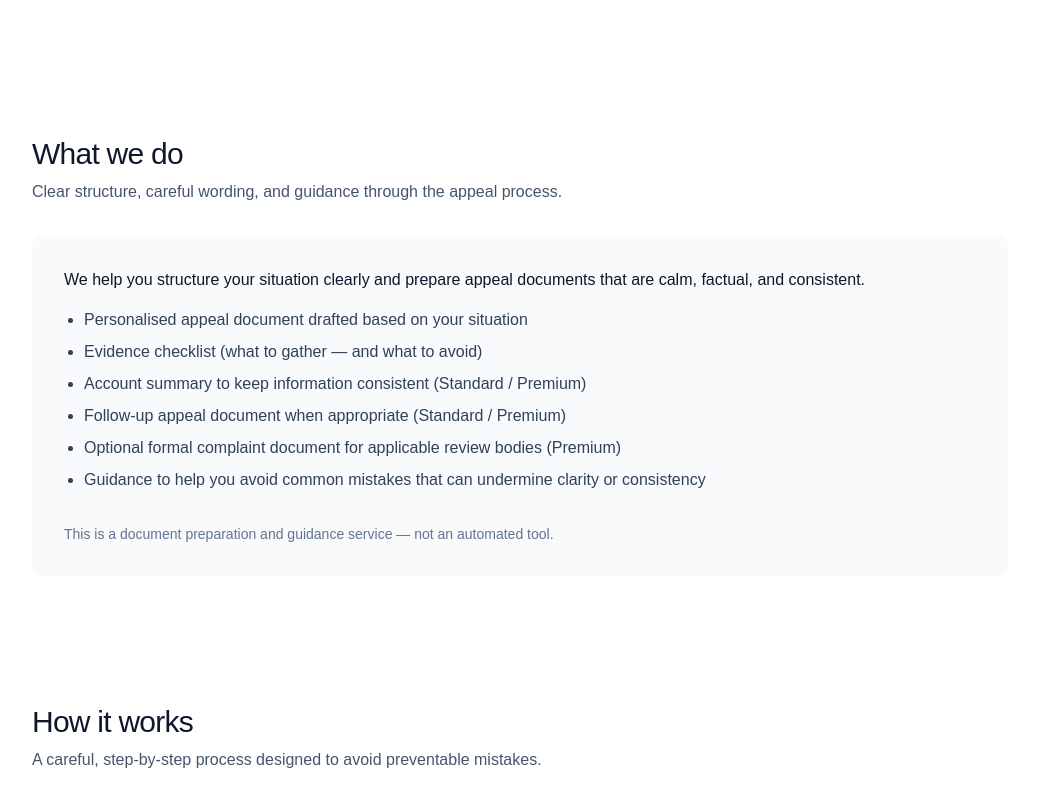
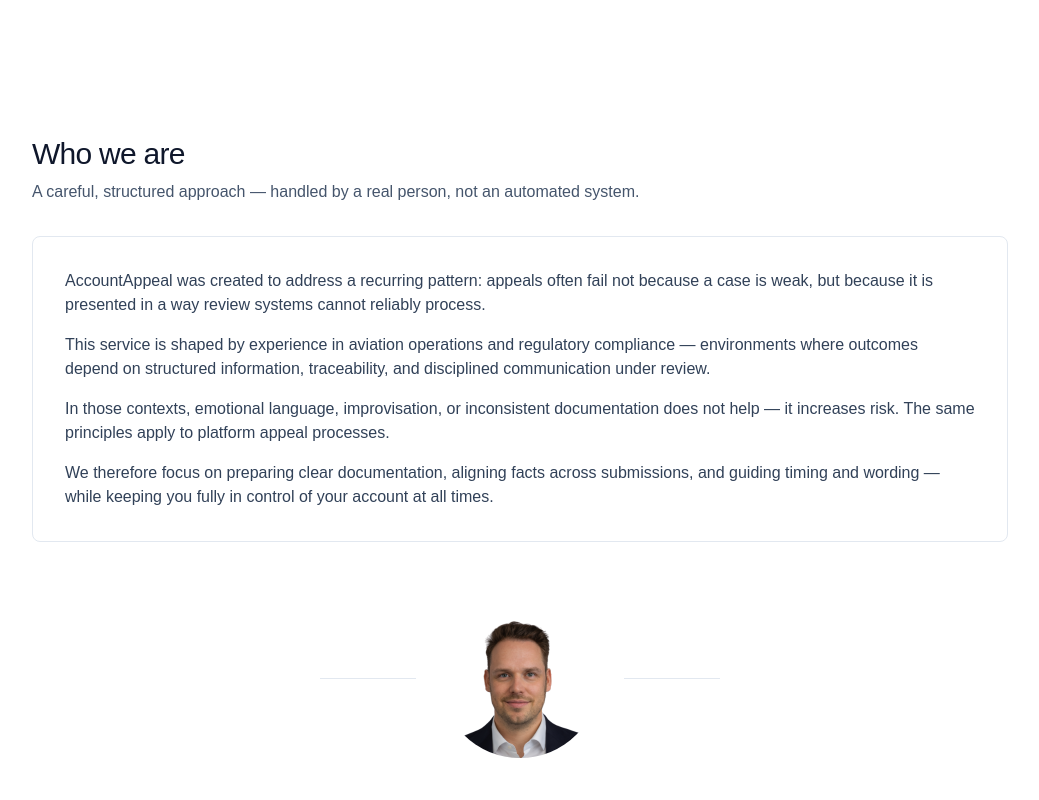
Before and after one commit to jve89/accountappeal, a Next.js app: page / in a window 1280 px wide. Shown: the part 760-1560 px from the top of the page, without its empty margins (120-1159 px from the left). Built offline with nearby package versions, Linux system fonts and the light colour scheme; no server answers.

Commit message:
Add Who we are section and update footer navigation

```diff
--- a/app/page.tsx
+++ b/app/page.tsx
@@ -71,6 +71,53 @@
 
         </div>
       </section>
+
+      {/* WHO WE ARE */}
+      <Section
+        id="who-we-are"
+        title="Who we are"
+        subtitle="A careful, structured approach — handled by a real person, not an automated system."
+      >
+        <div className="rounded-lg border border-slate-200 bg-white p-8">
+          <div className="space-y-4 text-slate-700">
+            <p>
+              AccountAppeal was created to address a recurring pattern: appeals often fail
+              not because a case is weak, but because it is presented in a way review systems
+              cannot reliably process.
+            </p>
+
+            <p>
+              This service is shaped by experience in aviation operations and regulatory
+              compliance — environments where outcomes depend on structured information,
+              traceability, and disciplined communication under review.
+            </p>
+
+            <p>
+              In those contexts, emotional language, improvisation, or inconsistent
+              documentation does not help — it increases risk. The same principles apply to
+              platform appeal processes.
+            </p>
+
+            <p>
+              We therefore focus on preparing clear documentation, aligning facts across
+              submissions, and guiding timing and wording — while keeping you fully in
+              control of your account at all times.
+            </p>
+
+          </div>
+        </div>
+
+        {/* Optional portrait detail */}
+        <div className="mt-14 flex items-center justify-center gap-6">
+          <div className="h-px w-24 bg-slate-200" />
+          <img
+            src="/circle-portrait.png"
+            alt=""
+            className="h-40 w-40 rounded-full object-cover"
+          />
+          <div className="h-px w-24 bg-slate-200" />
+        </div>
+      </Section>
 
       {/* WHAT WE DO */}
       <Section
--- a/components/SiteFooter.tsx
+++ b/components/SiteFooter.tsx
@@ -23,6 +23,11 @@
               Sections
             </div>
             <ul className="mt-3 space-y-2">
+              <li>
+                <a href="#who-we-are" className="hover:text-slate-900">
+                  Who we are
+                </a>
+              </li>
               <li>
                 <a href="#services" className="hover:text-slate-900">
                   What we do
```
Also changed, not shown: public/circle-portrait.png (added), public/who-we-are.png (added).
